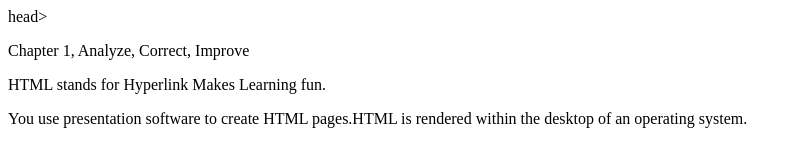
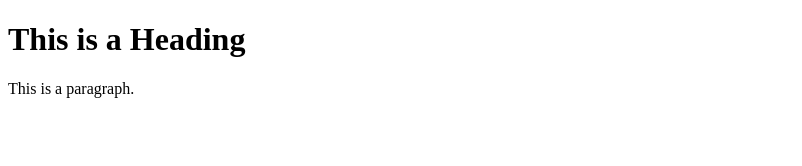
Before and after one commit to Jg0267/Ch1-Apply-Extend, a plain HTML site: page analyze/index.html in a window 1280 px wide. Shown: the whole page, without its empty margins (0-802 px from the left). Drawn offline with Linux system fonts and the light colour scheme.

Commit message:
added files

```diff
--- a/analyze/index.html
+++ b/analyze/index.html
@@ -1,3 +1,12 @@
-<DOCTYPE><html><heal><tite><meta>head><body>
-<p>Chapter 1, Analyze, Correct, Improve<dr>
-<P>HTML stands for Hyperlink Makes Learning fun.<p><p>You use presentation software to create HTML pages.</p<PHTML9 is the latest version of HTML.</p>HTML is rendered within the desktop of an operating system.</BODY>
+<!DOCTYPE html>
+<html>
+<head>
+<title>Page Title</title>
+</head>
+<body>
+
+<h1>This is a Heading</h1>
+<p>This is a paragraph.</p>
+
+</body>
+</html>
```
Also changed, not shown: 1 other file.
